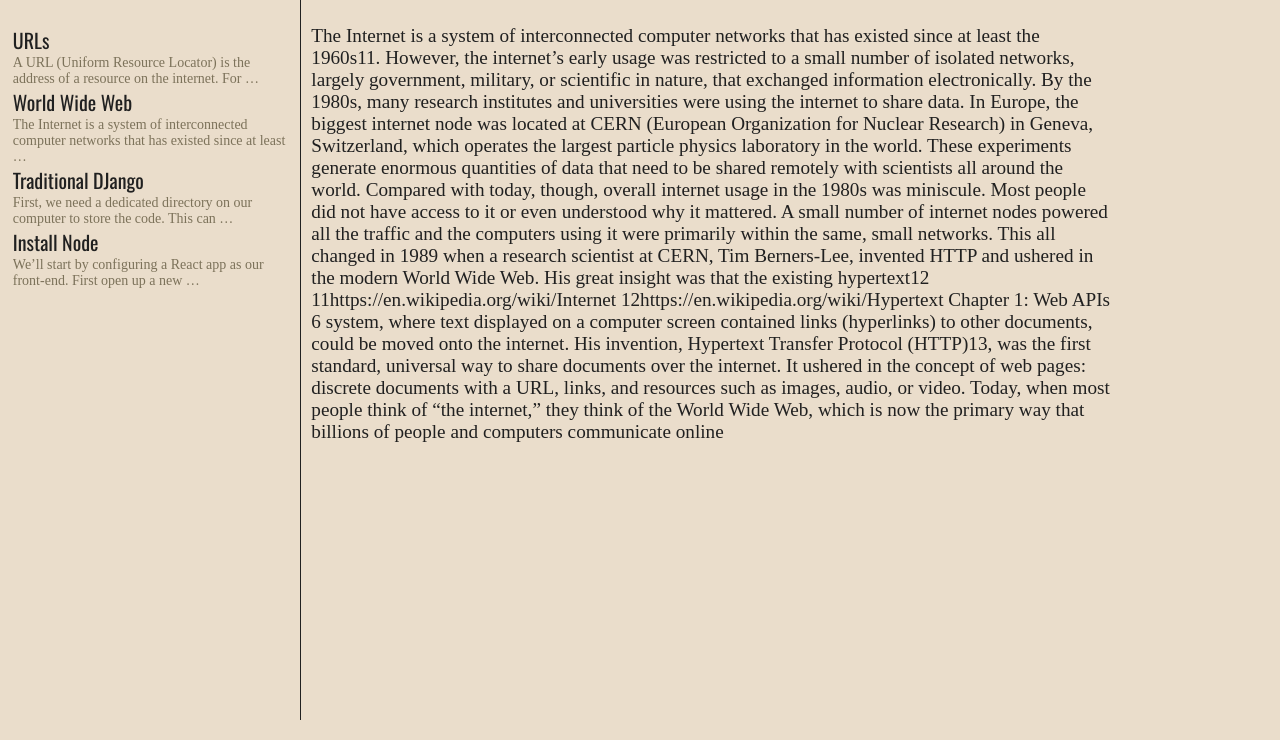
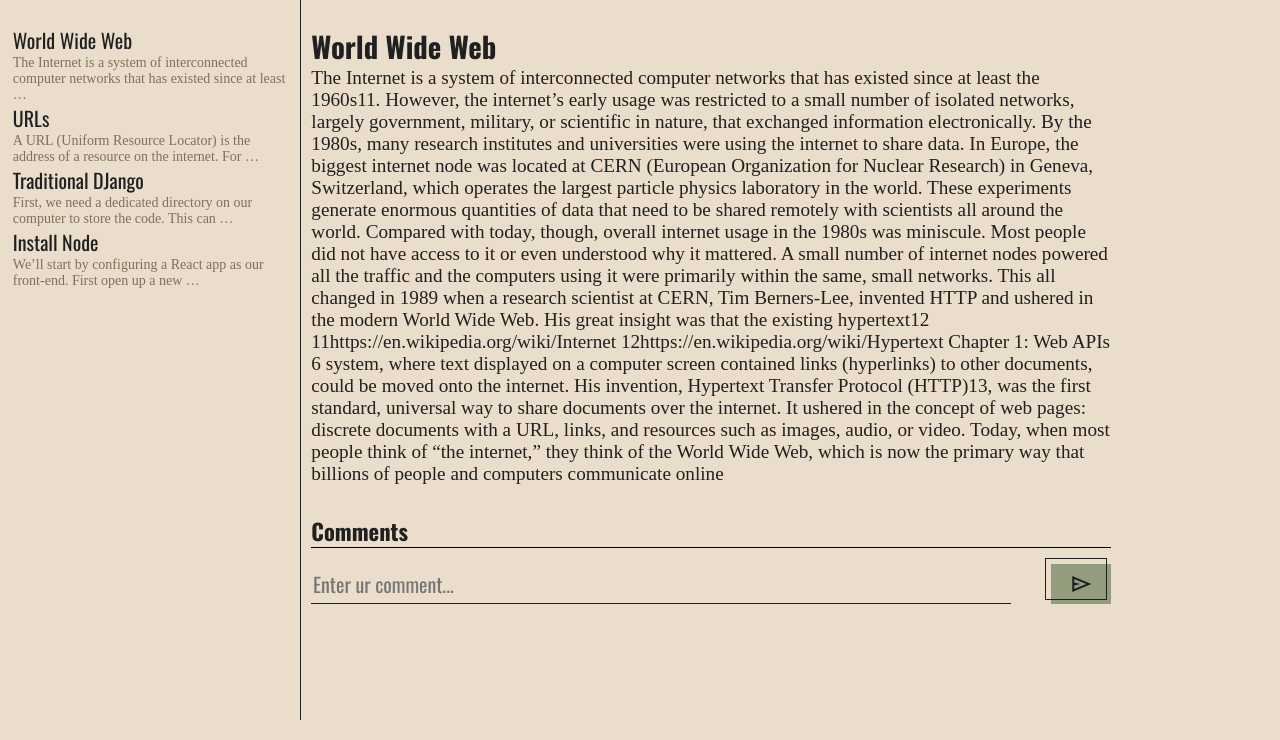
Before and after one commit to Jaswine/courses-platform, a Django app: a page that uses templates/index.html in a window 1280 px wide. Shown: the part 60-800 px from the top of the page. Run offline with Django 4.2, Linux system fonts and the light colour scheme; data comes from the database, SQL or seed files in the repository; both versions use the stored data as it was after the commit.

Commit message:
18 - Added Titles/Tasks delete, fixed bags and other

```diff
--- a/course/templates/course/Task.html
+++ b/course/templates/course/Task.html
@@ -8,14 +8,17 @@
 {% block content %}
 <div class="page course__task__page">
     <div class="page__course__menu">
-        {% for exercise in tasks %}
+        {% for title in titles %}
+          {% for exercise in title.tasks.all  %}
           <div class="menu__component">
             <a href="/courses/{{course.slug}}/tasks/{{exercise.id}}" class="link menu__component__title">{{exercise.title}}</a>
             <p class="menu__component__text">{{exercise.description | truncatewords:15}}</p>
           </div>
-        {% endfor %}
+          {% endfor %}
+      {% endfor %}
     </div>
     <div class="page__content">
+      <h2>{{task.title}}</h2>
         {% if task.task == 'video'  %}
           <video src="{% static 'media' %}/{{task.video}}" controls autoplay></video>
         {% endif %}
@@ -23,6 +26,18 @@
         {% if task.task == 'text' %}
           <div>{{task.body}}</div>
         {% endif %}
+        <div class="comments">
+          <h3>Comments</h3>
+          <span class="hr"></span>
+          <form action=""class='comment__form'>
+            <input type="text" name="comment" placeholder="Enter ur comment..." class="comment__field">
+            <button class="btn btn-icon" type="submit">
+              <span class="material-symbols-outlined">
+                send
+              </span>
+            </button>
+          </form>
+        </div>
     </div>
 </div>
 {% endblock content %}
--- a/course/templates/course/panel/coursePanel.html
+++ b/course/templates/course/panel/coursePanel.html
@@ -75,6 +75,10 @@
                 {% include "course/panel/components/CreateTask.html" %}
             {% elif page == 'updateTitle' %}
                 {% include "course/panel/components/CreateTask.html" %}
+            {% elif page == 'deleteTitle' %}
+                {% include "course/panel/components/CreateTask.html" %}
+            {% elif page == 'deleteTask' %}
+                {% include "course/panel/components/CreateTask.html" %}
             {% endif %}
 
         </div>
--- a/course/urls.py
+++ b/course/urls.py
@@ -14,6 +14,11 @@ urlpatterns = [
     path('courses/<str:slug>/tasks-panel', views.TasksPanel, name='tasks-panel'),
     path('courses/<str:slug>/update-info-panel', views.updateInfoPanel, name='update-info-panel'),
     path('courses/<str:slug>/create-task', views.createTask, name='create-task'),
+
     path('courses/<str:slug>/course-titles/<str:course_title_id>/update', views.updateTitle, name='course-titles-update'),
     path('courses/<str:slug>/course-tasks/<str:task_id>/update', views.updateTask, name='course-update-task'),
+
+    path('courses/<str:slug>/course-titles/<str:title_id>/delete', views.deleteTitle, name='course-title-delete'),
+    path('courses/<str:slug>/course-task/<str:task_id>/delete', views.deleteTask, name='course-task-delete'),
+
 ]
--- a/course/views.py
+++ b/course/views.py
@@ -30,9 +30,11 @@ def task(request, slug, pk):
     course = Course.objects.get(slug=slug)
     tasksAll = CourseTask.objects.filter(course=course).reverse()
     task = CourseTask.objects.get(id=pk)
+    titles = CourseTitle.objects.filter(course=course.id)
 
     context = {
         'course': course,
+        'titles': titles,
         'tasks': tasksAll,
         'task': task,
     }
@@ -304,7 +306,40 @@ def updateTask(request, slug, task_id):
 
     if request.method == 'POST':
         title = request.POST.get('title')
-        taskType = request.POST.get('task')
+        description = request.POST.get('description')
+        tag = request.POST.get('tag')
+        public = True
+
+        validated = True
+
+        if len(title) < 4:
+            validated = False
+            messages.error(request, 'Title must be at least 4 characters')
+
+        if course == None or course == '':
+            validated = False
+            messages.error(request, 'Course is None')
+
+        if tag == None or tag == '':
+            validated = False
+            messages.error(request, 'Tag is None')
+
+        if validated:
+
+            task.title = title
+            task.task = tag
+            task.description = description
+
+            if tag == 'video':
+                task.video = request.POST.get('video')
+
+            elif tag == 'text':
+                task.body = request.POST.get('body')
+
+            task.save()
+
+            return redirect('courses:tasks-panel', course.slug)
+
 
     context = {
         'page': page,
@@ -314,3 +349,37 @@ def updateTask(request, slug, task_id):
         # 'TaskCourseTitle': TaskCourseTitle,
     }
     return render(request, 'course/panel/coursePanel.html', context)
+
+def deleteTitle(request, slug, title_id):
+    page = 'deleteTitle'
+    course = Course.objects.get(slug=slug)
+    courseTitle = CourseTitle.objects.get(id=title_id)
+
+    if request.method == 'POST':
+        courseTitle.delete()
+        return redirect('courses:tasks-panel', course.slug)
+
+    context = {
+        'page': page,
+        'course': course,
+        'courseTitle': courseTitle,
+        # 'TaskCourseTitle': TaskCourseTitle,
+    }
+    return render(request, 'course/panel/coursePanel.html', context)
+
+def deleteTask(request, slug, task_id):
+    page = 'deleteTask'
+    course = Course.objects.get(slug=slug)
+    task = CourseTask.objects.get(id = task_id)
+
+    if request.method == 'POST':
+        task.delete()
+        return redirect('courses:tasks-panel', course.slug)
+
+    context = {
+        'page': page,
+        'course': course,
+        'courseTitle': task,
+        # 'TaskCourseTitle': TaskCourseTitle,
+    }
+    return render(request, 'course/panel/coursePanel.html', context)
--- a/settings/settings.py
+++ b/settings/settings.py
@@ -122,7 +122,6 @@ STATICFILES_DIRS = [
     BASE_DIR / 'static'
 ]
 
-
 MEDIA_ROOT =  BASE_DIR / 'static/media'
 
 CKEDITOR_UPLOAD_PATH="uploads/"
--- a/templates/index.html
+++ b/templates/index.html
@@ -1120,6 +1120,14 @@
             padding: 2% 0 0 10px;
             font-family: serif;
         }
+        .hr {
+            display: block;
+            content: '';
+            width: 100%;
+            height: 1px;
+            background-color: var(--black);
+            margin: 0 0;
+        }
         .page__content div {
             font-family: serif;
             max-width: 800px;
@@ -1137,6 +1145,34 @@
             height: 100%;
         }
 
+        .dangerouse__place {
+            display: flex;
+            justify-content: space-between;
+            align-items: center;
+            width: 100%;
+            padding: 4%;
+            border: 2px solid var(--pink);
+        }
+        .dangerouse__place span {
+            font-size: 24px;
+        }
+        .comments {
+            margin: 3% 0;
+        }
+        .comment__form {
+            display: flex;
+            justify-content:center;
+            align-items: center;
+            margin: 2% 0;
+        }
+        .comment__field {
+            width: 100%;
+            background-color: transparent;
+            border-bottom: 1px solid var(--primary);
+            padding: .3rem .1rem;
+            margin: 0 5% 0 0;
+            font-size: 20px;
+        }
     </style>
 </body>
 </html>
```
Also changed, not shown: course/templates/course/panel/components/CreateTask.html (+38 -13 lines), db.sqlite3.
